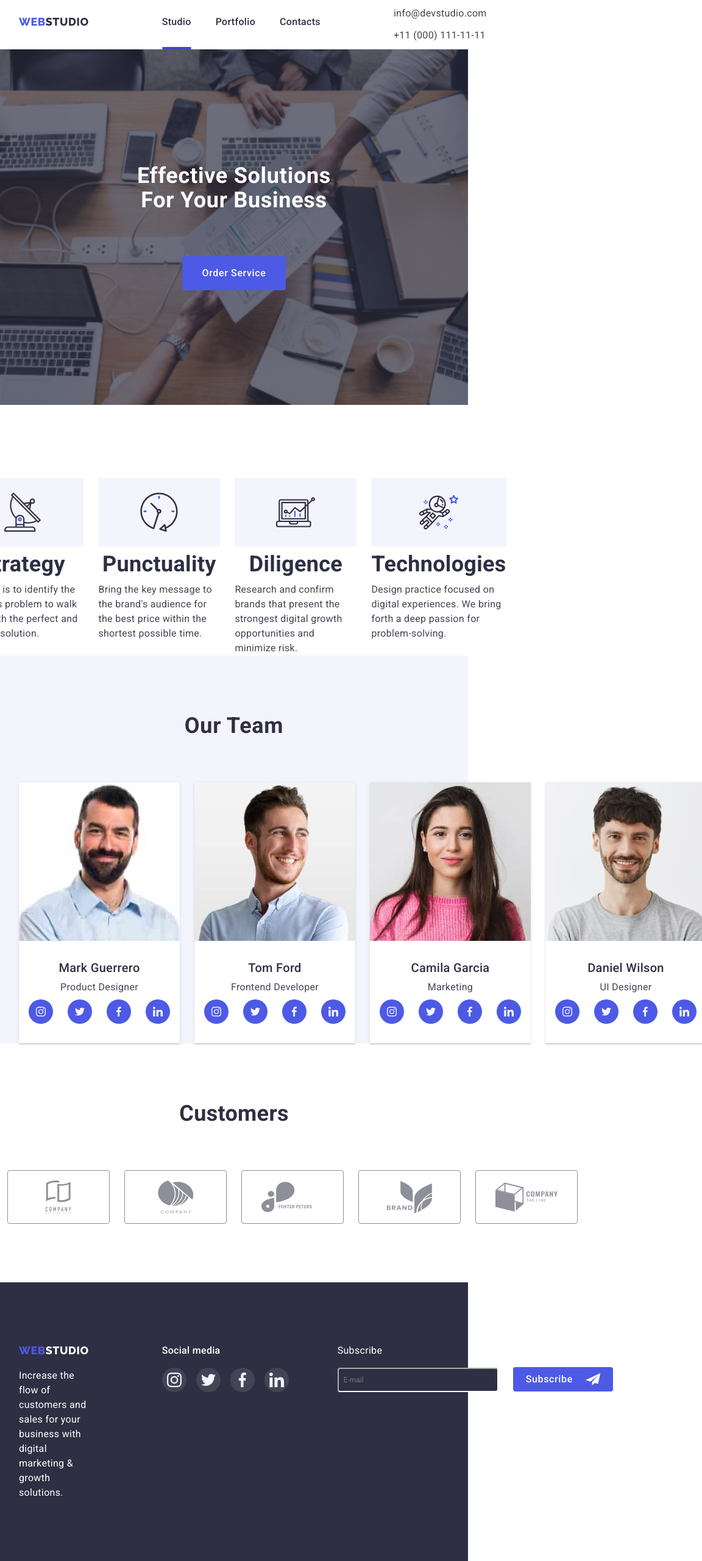
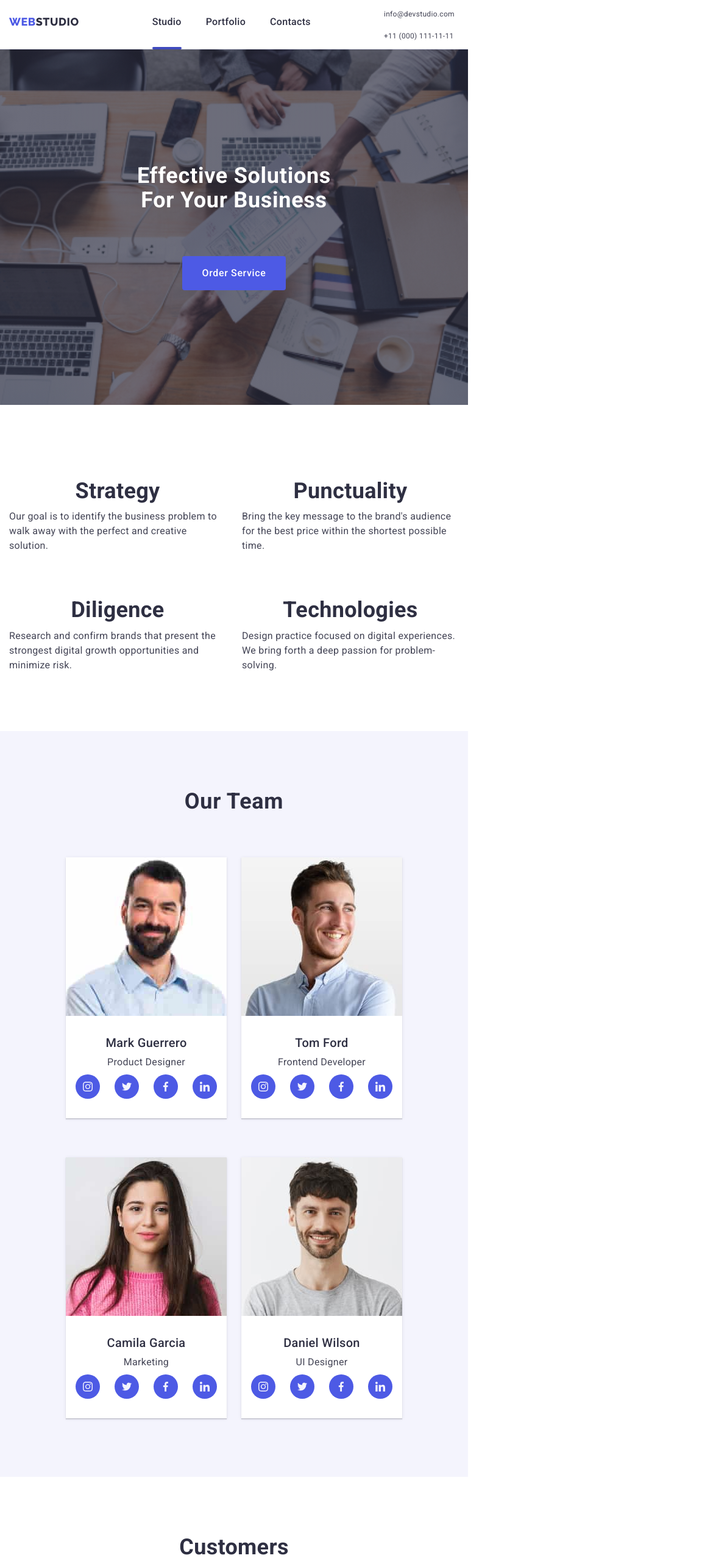
Before and after one commit to SOVA35/goit-markup-hw-06, a plain HTML site: page index.html in a window 768 px wide. Shown: the top 2560 px of the page at 61% size, 1152 px wide, since content can reach past the window. Drawn offline with nearby package versions, Linux system fonts and the light colour scheme; files whose address does not match are found by name.

Commit message:
added styles for tablet version

```diff
--- a/css/tablet.css
+++ b/css/tablet.css
@@ -1,10 +1,6 @@
 @media screen and (min-width: 768px) {
   .container {
-    max-width: 736px;
-    padding-left: 15px;
-    padding-right: 15px;
-    margin-left: auto;
-    margin-right: auto;
+    max-width: 768px;
   }
   .logo {
     padding-top: 24px;
@@ -15,15 +11,14 @@
   }
   .container-menu {
     display: flex;
-    gap: 120px;
     vertical-align: middle;
     margin-left: 120px;
+    justify-content: center;
   }
   .nav-block {
     padding-top: 24px;
     padding-bottom: 24px;
   }
-
 
   .page-header {
     display: block;
@@ -48,6 +43,8 @@
   .navbar-link:focus {
     color: var(--accent-color-hover);
   }
+  .close-mobile-menu {
+    display: none;
   }
   .mobile-menu {
     display: none;
@@ -55,65 +52,115 @@
   .mobil-menu-link {
     display: none;
   }
+  .navbar {
+    display: flex;
+    margin-left: 0;
+    gap: 40px;
+  }
 
+  .features {
+    display: flex;
+    flex-direction: row;
+    flex-wrap: wrap;
+    justify-content: space-between;
+    padding: 0;
+    margin: 0;
+    row-gap: 72px;
+    column-gap: 24px;
+    padding-bottom: 96px;
+  }
+
+  .team-list {
+    display: flex;
+    padding: 0;
+    margin: 0;
+    flex-wrap: wrap;
+    row-gap: 64px;
+    column-gap: 24px;
+    padding-bottom: 96px;
+    justify-content: center;
+  }
+  .customer-list {
+    display: flex;
+    padding: 0;
+    margin: 0;
+    flex-wrap: wrap;
+    row-gap: 72px;
+    column-gap: 24px;
+  }
+}
+
+@media screen and (max-width: 768px) {
+  .modal {
+    width: 408px;
+  }
+  .backdrop.is-hidden .modal {
+    transform: translate(-50%, -50%) scale(0);
+  }
+  .footer {
+    display: block;
+    padding: 0;
+    margin: 0;
+  }
+  .footer-block {
+    display: inline-block;
+    padding-top: 96px;
+    padding-bottom: 96px;
+    padding-left: 93px;
+
+    vertical-align: middle;
+  }
+  .footer-logo {
+    display: inline-block;
+    max-width: 264px;
+    margin-bottom: 72px;
+    margin-right: 24px;
+  }
+  .footer-logo > .logo {
+    padding: 0;
+    margin-bottom: 16px;
+  }
+
+  .social-links {
+    display: inline-block;
+    margin-left: 0;
+  }
+  .form-footer {
+    display: flex;
+    flex-direction: column;
+    margin-left: 0;
+  }
+}
+@media screen and (min-width: 768px) and (max-width: 1128px) {
   .address-block {
     display: flex;
     flex-direction: column;
     gap: 12px;
     padding-top: 10px;
     padding-bottom: 10px;
+    margin-left: 120px;
+  }
+  .features-list::before {
+    display: none;
+  }
+  .features-text {
+    width: 356px;
   }
 
-.navbar {
-  display: flex;
-  margin-left: 0;
-  gap: 40px;
+  .contacts-mail,
+  .contacts-tel {
+    font-size: 12px;
+  }
 }
 
-
-@media screen and (max-width: 1120px) {
-  .backdrop {
-    position: fixed;
-    top: 0;
-    left: 0;
-    width: 100%;
-    height: 100%;
-
-    background-color: rgba(46, 47, 66, 0.4);
-    transition: opacity 250ms linear, visibility 250ms linear;
-  }
-  .is-hidden {
-    visibility: hidden;
-    pointer-events: none;
-  }
-  .backdrop.is-hidden {
-    opacity: 0;
-    pointer-events: none;
-  }
-  .modal {
-    position: absolute;
-    display: inline-block;
-    align-items: center;
-    top: 50%;
-    left: 50%;
-
-    width: 408px;
-    height: 584px;
-
-    padding: 24px;
-
-    background-color: #fcfcfc;
-    border-radius: 4px;
-    box-shadow: 0px 1px 1px rgba(0, 0, 0, 0.14), 0px 1px 3px rgba(0, 0, 0, 0.12),
-      0px 2px 1px rgba(0, 0, 0, 0.2);
-
-    transform: translate(-50%, -50%) scale(1);
-    transition: 0.25s linear;
-  }
-  .backdrop.is-hidden .modal {
-    transform: translate(-50%, -50%) scale(0);
-  }
-  .close-mobile-menu {
-    display: none;
+@media screen and (min-device--pixel-ratio: 2) and (min-width: 767px),
+  screen and (min-resolution: 192dpi) and (min-width: 767px),
+  screen and (min-resolution: 2dppx) and (min-width: 767px) {
+  .hero-page {
+    background-image: linear-gradient(
+        rgba(46, 47, 66, 0.7),
+        rgba(46, 47, 66, 0.7)
+      ),
+      url(../images/images/tablet/bg/hero-tablet@2x-min.jpg);
   }
 }
```
Lines whose indentation alone changed are shown as unchanged.
